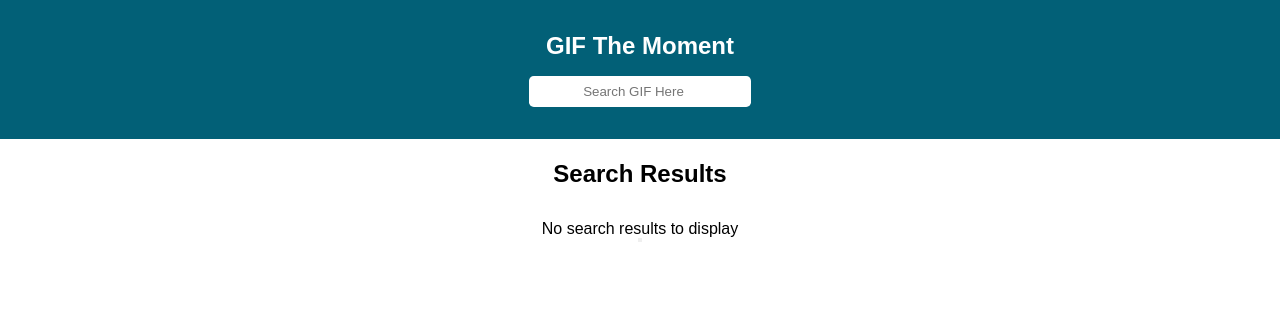
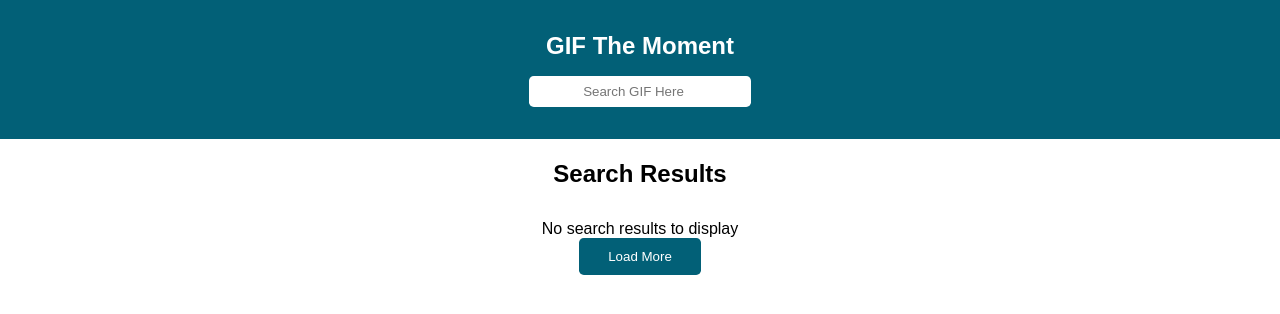
Before and after one commit to LehronR/gif-finder, a website: page index.html in a window 1280 px wide. Drawn offline with Linux system fonts and the light colour scheme.

Commit message:
Added load more button in html.  Added functionality to load a new set of GIFs when load more button clicked. Adjusted loaded GIF size.

```diff
--- a/index.html
+++ b/index.html
@@ -28,7 +28,7 @@
             <h1 class="results-header">Search Results</h1>
             <p class="no-search">No search results to display</p>
             <div id="search-results-gif"></div>
-            <button class="btn load-more"></button>
+            <button id="load-more" class="btn">Load More</button>
         </section>
     </main>
 
--- a/script.js
+++ b/script.js
@@ -1,7 +1,7 @@
 const gifSearch = document.getElementById('gif-search');
 const apiKey = "HUIZBIIKoILvOPHKxzRFuISMvgr37nib";
 const gifs = document.getElementById('search-results-gif');
-const nextGifs = document.getElementById('next');
+const nextGifs = document.getElementById('load-more');
 
 let search = "";
 
@@ -56,4 +56,4 @@ gifSearch.addEventListener('input', e => {
     console.log(search);
 });
 
-// nextGifs.addEventListener('click', nextGifResults);
+nextGifs.addEventListener('click', nextGifResults);
--- a/style.css
+++ b/style.css
@@ -55,6 +55,15 @@
     align-items: center;
 }
 
+.btn {
+    margin-bottom: 20px;
+    background-color: #026077;
+    padding: .7rem 1.8rem;
+    border: none;
+    border-radius: .3rem;
+    color: #fff;
+}
+
 
 /* SPECIAL CLASSES FOR JS USE ONLY */
 .gif-results-padding {
```
